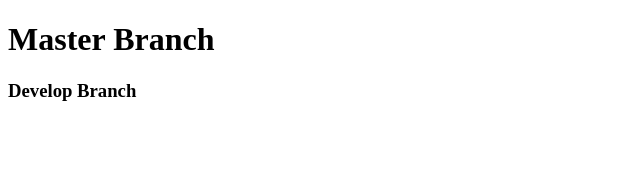
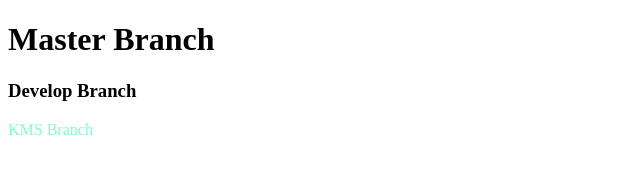
Before and after one commit to Stokris/testGit, a plain HTML site: page index.html in a window 1280 px wide. Shown: the full height of the page, 0-640 px from the left. Drawn offline with Linux system fonts and the light colour scheme.

Commit message:
p tag on kms

```diff
--- a/index.html
+++ b/index.html
@@ -9,5 +9,6 @@
 <body>
     <h1>Master Branch</h1>
     <h3>Develop Branch</h3>
+    <p style="color: aquamarine">KMS Branch</p>
 </body>
 </html>
```
